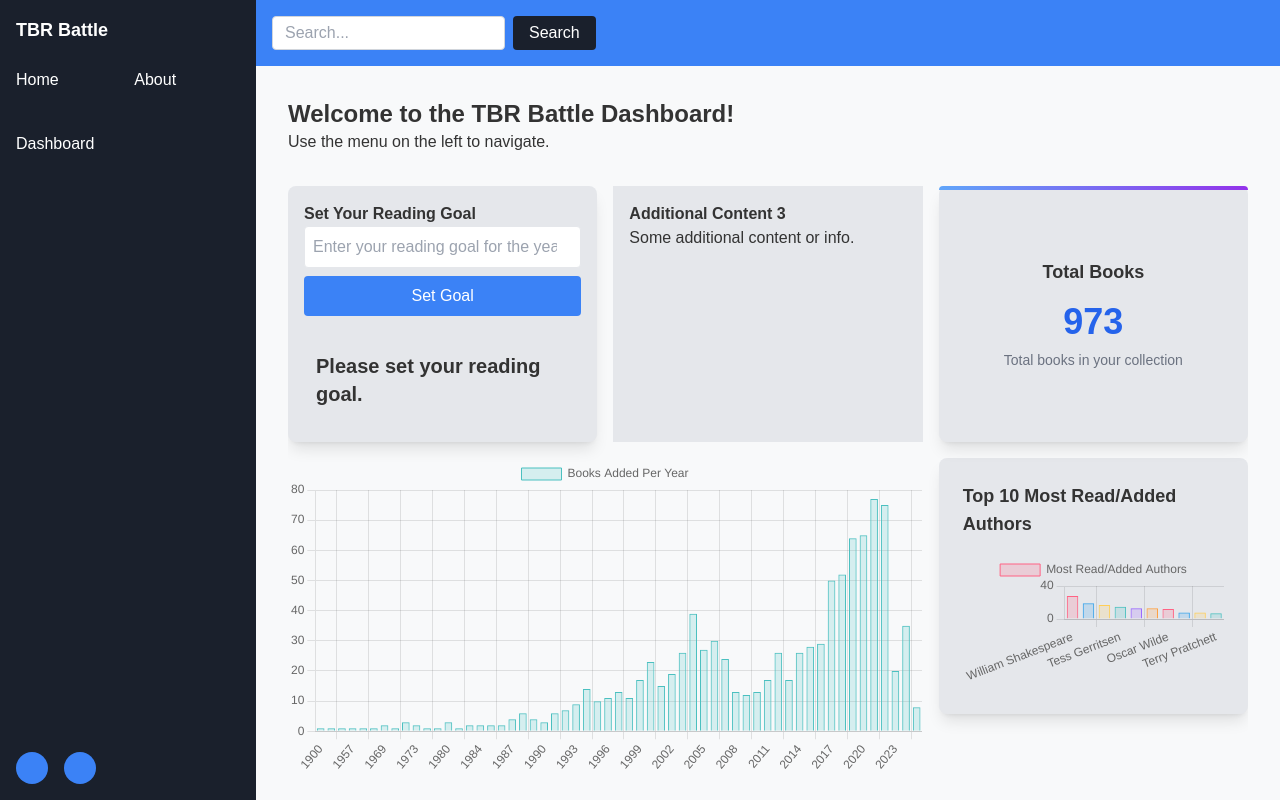
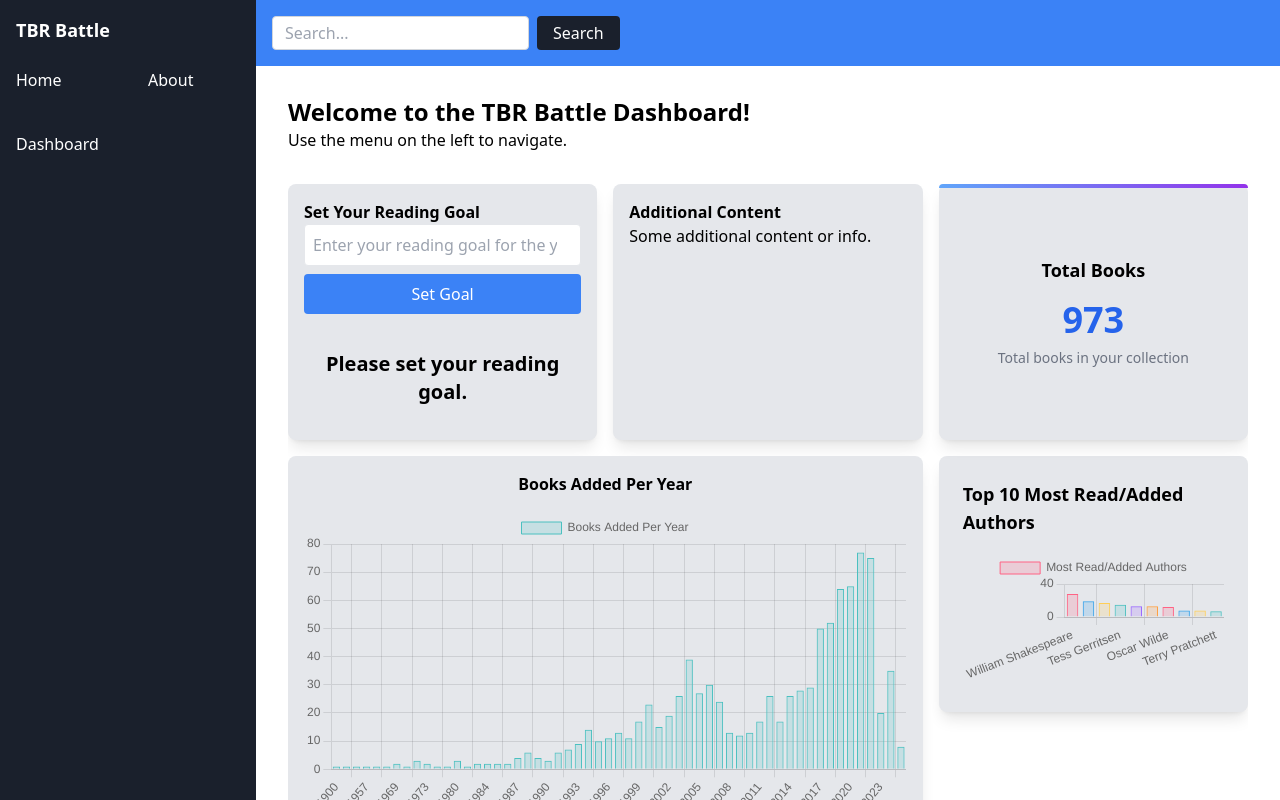
Before and after one commit to Valentina-Maraio/tbr_battle, a Next.js app: page / in a window 1280 px wide. Built offline with nearby package versions, Linux system fonts and the light colour scheme.

Commit message:
responsive

```diff
--- a/src/app/globals.css
+++ b/src/app/globals.css
@@ -3,17 +3,20 @@
 @tailwind utilities;
 @import "~@fortawesome/fontawesome-free/css/all.css";
 
+html,
 body {
+  scroll-behavior: smooth;
   margin: 0;
-  font-family: Arial, sans-serif;
-  color: #333;
-  background-color: #f8f9fa;
+  padding: 0;
+  overflow: hidden;
 }
 
-html, body {
-  height: 100%;
-  overflow: auto;
+body {
+  display: flex;
+  flex-direction: column;
+  height: 100vh;
 }
+
 
 
 .flex {
--- a/src/app/layout.tsx
+++ b/src/app/layout.tsx
@@ -1,46 +1,67 @@
-import "./globals.css"; // Import global styles
-import Link from "next/link";
+'use client';
+
+import './globals.css';
+import Link from 'next/link';
+import { useState } from 'react';
 
 export default function RootLayout({ children }: { children: React.ReactNode }) {
+  const [isSidebarOpen, setIsSidebarOpen] = useState(false);
+
+  // Toggle sidebar visibility
+  const toggleSidebar = () => setIsSidebarOpen(!isSidebarOpen);
+
+  // Close sidebar when a link is clicked
+  const closeSidebar = () => setIsSidebarOpen(false);
+
   return (
     <html lang="en">
       <body>
         <div className="flex min-h-screen">
           {/* Sidebar */}
-          <nav className="w-64 bg-gray-800 text-white fixed top-0 left-0 bottom-0 flex flex-col items-start p-4">
+          <nav
+            className={`fixed lg:relative top-0 left-0 bottom-0 bg-gray-800 text-white z-20 transform lg:translate-x-0 ${
+              isSidebarOpen ? 'translate-x-0' : '-translate-x-full'
+            } transition-transform duration-300 w-64 p-4 flex flex-col justify-between max-h-screen overflow-y-auto`}
+          >
+            {/* Top Section */}
+            <div>
               <h2 className="text-lg font-bold mb-6">TBR Battle</h2>
-
-            {/* Grid for buttons */}
               <div className="grid grid-cols-2 gap-10 mb-6">
-              <Link href="/" className="hover:underline">
+                <Link href="/" className="hover:underline" onClick={closeSidebar}>
                   Home
                 </Link>
-              <Link href="/about" className="hover:underline">
+                <Link href="/about" className="hover:underline" onClick={closeSidebar}>
                   About
                 </Link>
-              <Link href="/dashboard" className="hover:underline">
+                <Link href="/dashboard" className="hover:underline" onClick={closeSidebar}>
                   Dashboard
                 </Link>
-              {/* Add more links as needed */}
+              </div>
             </div>
 
-            {/* Bottom Buttons */}
-            <div className="mt-auto flex space-x-4">
-              <button className="bg-blue-500 hover:bg-blue-600 text-white p-4 rounded-full">
+            {/* Bottom Section */}
+            <div className="mt-4 flex space-x-4">
+              <button className="text-white p-4 rounded-full">
                 <i className="fa-solid fa-gear"></i>
               </button>
-              <button className="bg-blue-500 hover:bg-blue-600 text-white p-4 rounded-full">
+              <button className="text-white p-4 rounded-full">
                 <i className="fa-solid fa-palette"></i>
               </button>
             </div>
           </nav>
 
-          {/* Main Content (space for the sidebar) */}
-          <div className="flex-1 ml-64 flex flex-col">
-            {/* Top Section */}
-            <div className="w-full bg-blue-500 text-white p-4 flex items-center justify-between">
-              {/* Search Section */}
-              <div className="flex space-x-2">
+          {/* Main Content */}
+          <div className="flex-1 flex flex-col">
+            {/* Top Bar */}
+            <div className="w-full bg-blue-500 text-white p-4 flex items-center justify-between fixed top-0 z-10">
+              {/* Mobile Menu Button */}
+              <button
+                className="lg:hidden text-white hover:text-gray-200"
+                onClick={toggleSidebar}
+              >
+                <i className="fas fa-bars"></i>
+              </button>
+              <div className="hidden lg:flex space-x-2">
                 <input
                   type="text"
                   placeholder="Search..."
@@ -50,23 +71,26 @@ export default function RootLayout({ children }: { children: React.ReactNode })
                   Search
                 </button>
               </div>
-
-              {/* Notification and Profile Buttons */}
               <div className="flex space-x-4">
-                {/* Bell Notification Button */}
                 <button className="text-white hover:text-gray-200">
-                  <i className="fas fa-bell"></i> {/* You can use FontAwesome or any icon library */}
+                  <i className="fas fa-bell"></i>
                 </button>
-
-                {/* Profile Button */}
                 <button className="text-white hover:text-gray-200">
-                  <i className="fas fa-user"></i> {/* Profile icon */}
+                  <i className="fas fa-user"></i>
                 </button>
               </div>
             </div>
 
-            {/* Main Content Area */}
-            <main className="flex-1 p-8">{children}</main>
+            {/* Content Area */}
+            <main
+              className="flex-1 p-8 overflow-y-auto mt-[64px]" // Adjust `mt-[64px]` to match the height of the top bar
+              style={{
+                marginLeft: isSidebarOpen ? '16rem' : '0', // Adjust content position when the sidebar is open
+                transition: 'margin-left 0.3s ease',
+              }}
+            >
+              {children}
+            </main>
           </div>
         </div>
       </body>
--- a/src/app/page.tsx
+++ b/src/app/page.tsx
@@ -139,12 +139,13 @@ export default function Home() {
 
   return (
     <div className="overflow-hidden">
-      <h1 className="text-2xl font-bold">Welcome to the TBR Battle Dashboard!</h1>
-      <p>Use the menu on the left to navigate.</p>
+      <h1 className="text-2xl font-bold text-center md:text-left">
+        Welcome to the TBR Battle Dashboard!
+      </h1>
+      <p className="text-center md:text-left">Use the menu on the left to navigate.</p>
 
       {/* Grid Layout */}
-      <div className="grid grid-cols-3 grid-rows-3 gap-4 mt-8">
-
+      <div className="grid grid-cols-1 md:grid-cols-3 md:grid-rows-3 gap-4 mt-8">
         {/* Reading Goal Section */}
         <div className="bg-gray-200 p-4 rounded-lg shadow-lg">
           <h2 className="font-semibold">Set Your Reading Goal</h2>
@@ -158,21 +159,23 @@ export default function Home() {
             />
             <button
               className="bg-blue-500 text-white p-2 rounded"
-              onClick={() => {}} // Goal is updated automatically
+              onClick={() => { }} // Goal is updated automatically
             >
               Set Goal
             </button>
           </div>
           <div className="bg-gray-200 p-3 mt-6">
-            <div className="text-xl font-bold">
-              {readingGoal ? `Your reading goal for the year is: ${readingGoal}` : "Please set your reading goal."}
+            <div className="text-xl font-bold text-center">
+              {readingGoal
+                ? `Your reading goal for the year is: ${readingGoal}`
+                : "Please set your reading goal."}
             </div>
           </div>
         </div>
 
         {/* Additional Content */}
-        <div className="bg-gray-200 p-4">
-          <h2 className="font-semibold">Additional Content 3</h2>
+        <div className="bg-gray-200 p-4 rounded-lg shadow-lg">
+          <h2 className="font-semibold">Additional Content</h2>
           <p>Some additional content or info.</p>
         </div>
 
@@ -180,20 +183,25 @@ export default function Home() {
         <div className="bg-gray-200 p-6 rounded-lg shadow-lg flex flex-col items-center justify-center relative h-64">
           <div className="absolute top-0 left-0 right-0 h-1 bg-gradient-to-r from-blue-400 to-purple-600 rounded-t-lg"></div>
           <h2 className="font-semibold text-lg mb-4">Total Books</h2>
-          <p className="text-4xl font-extrabold text-blue-600">
-            {books.length}
-          </p>
+          <p className="text-4xl font-extrabold text-blue-600">{books.length}</p>
           <p className="text-sm mt-2 text-gray-500">Total books in your collection</p>
         </div>
 
         {/* Chart occupying two cells */}
-        <div className="col-span-2 row-span-2">
-          {chartData && <Bar data={chartData} />}
+        <div className="col-span-1 md:col-span-2 row-span-2 bg-gray-200 p-4 rounded-lg shadow-lg">
+          {chartData && (
+            <>
+              <h2 className="font-semibold text-center mb-4">Books Added Per Year</h2>
+              <Bar data={chartData} />
+            </>
+          )}
         </div>
 
         {/* Top 10 Most Read/Added Authors */}
         <div className="bg-gray-200 p-6 rounded-lg shadow-lg">
-          <h2 className="font-semibold text-lg mb-4">Top 10 Most Read/Added Authors</h2>
+          <h2 className="font-semibold text-lg mb-4 text-center md:text-left">
+            Top 10 Most Read/Added Authors
+          </h2>
           {authorChartData && <Bar data={authorChartData} />}
         </div>
       </div>
```
Lines whose indentation alone changed are shown as unchanged.
